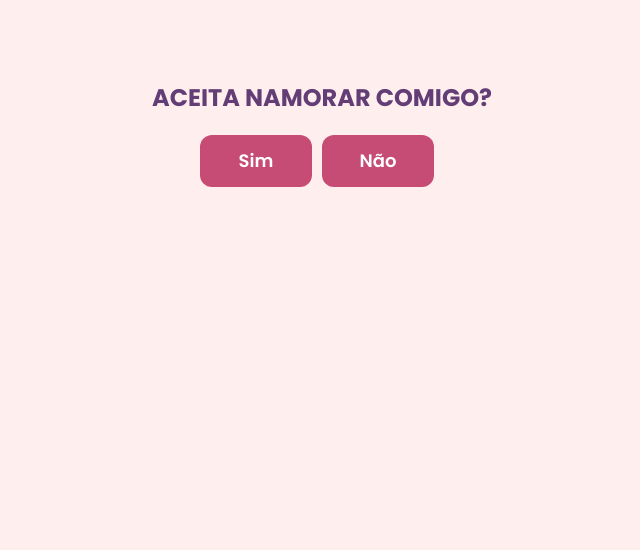
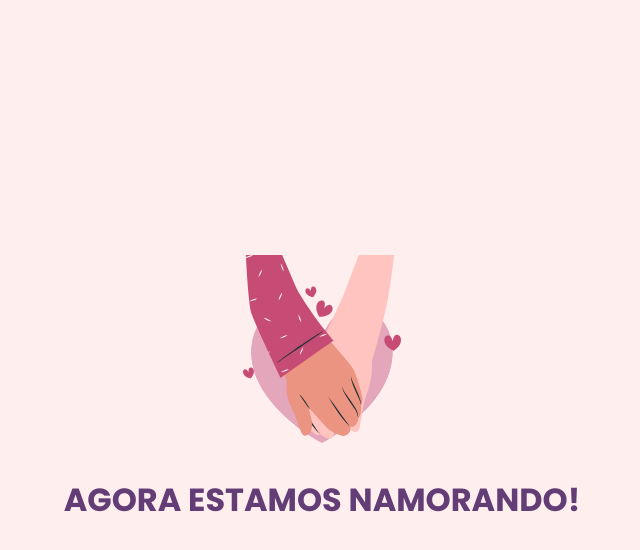
Before and after one commit to iranadryan/pedido, a plain HTML site: page index.html in a window 1280 px wide. Both pictures are taken after a click on the button "Sim". Shown: the whole page, without its empty margins (318-958 px from the left). Drawn offline with Linux system fonts and the light colour scheme.

Commit message:
Add files via upload

```diff
--- a/index.html
+++ b/index.html
@@ -14,6 +14,10 @@
   </head>
 
   <body>
+    <div id="resultado">
+      <img class="image" src="./illustration.svg" alt="Holding hands" />
+      <h1>AGORA ESTAMOS NAMORANDO!</h1>
+    </div>
     <div id="conteudo">
       <h2>ACEITA NAMORAR COMIGO?</h2>
       <div style="margin: auto; width: 244px;">
@@ -43,19 +47,42 @@
       padding: 0;
     }
 
+    #resultado {
+      display: none;
+      flex-direction: column;
+      align-items: center;
+      justify-content: center;
+      height: 100vh;
+    }
+
+    img {
+      width: 200px;
+    }
+
     #conteudo {
       width: 100vw;
       height: 100vh;
       position: fixed;
       top: 0;
       left: 0;
-      padding: 60px 0 10px 0;
+      padding: 240px 0 10px 0;
       text-align: center;
-      color: #623D76;
+    }
+
+    h1 {
+      color: #623d76;
+      text-align: center;
+      font-size: 32px;
+    }
+
+    h2 {
+      color: #623d76;
+      text-align: center;
+      font-size: 24px;
     }
 
     .btn {
-      background: #C74C75;
+      background: #c74c75;
       color: white;
       border: none;
       width: 112px;
@@ -67,16 +94,18 @@
   </style>
 
   <script>
+    const resultado = document.querySelector("#resultado")
+    const conteudo = document.querySelector("#conteudo")
+
     function sim() {
-      alert("Agora estamos namorando!");
+      resultado.style.display = "flex"
+      conteudo.style.display = "none"
     }
 
     function desvia(btn) {
-      // btn declarado na função
       btn.style.position = "absolute";
       btn.style.bottom = geraPosicao(20, 60);
       btn.style.left = geraPosicao(20, 60);
-      console.log("opa, desviei...");
     }
 
     function geraPosicao(min, max) {
```
Also changed, not shown: illustration.svg (added).
